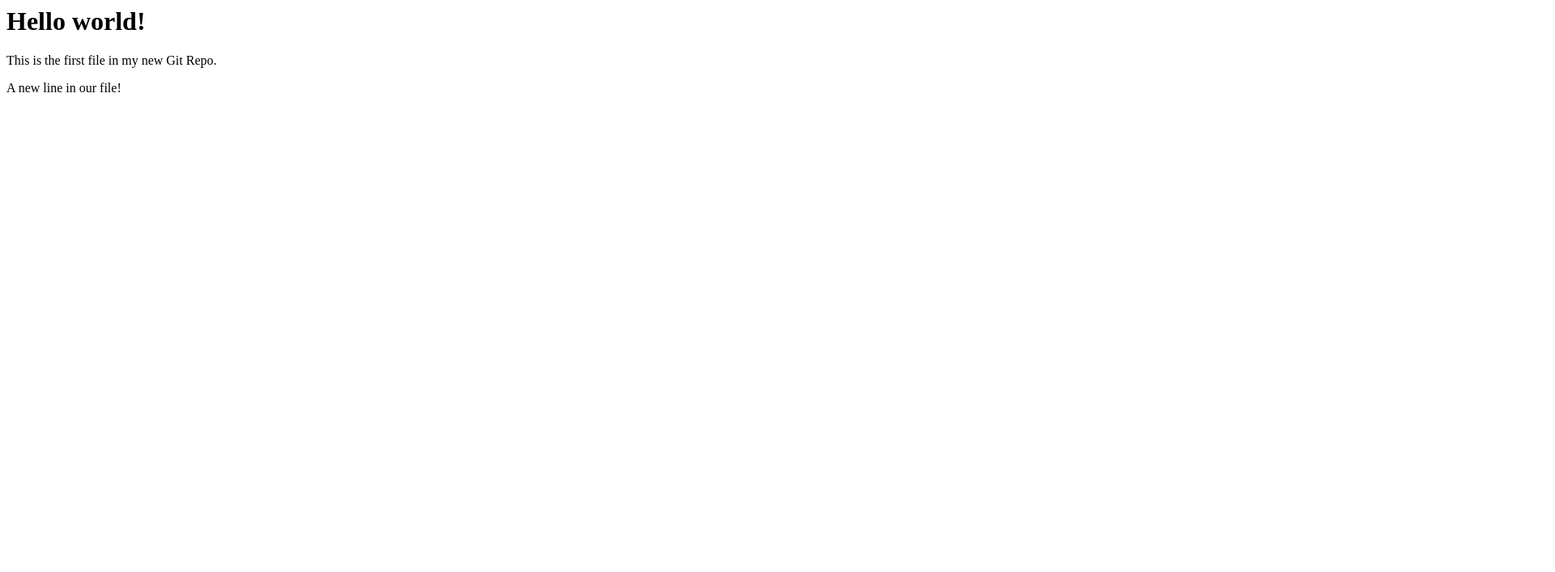
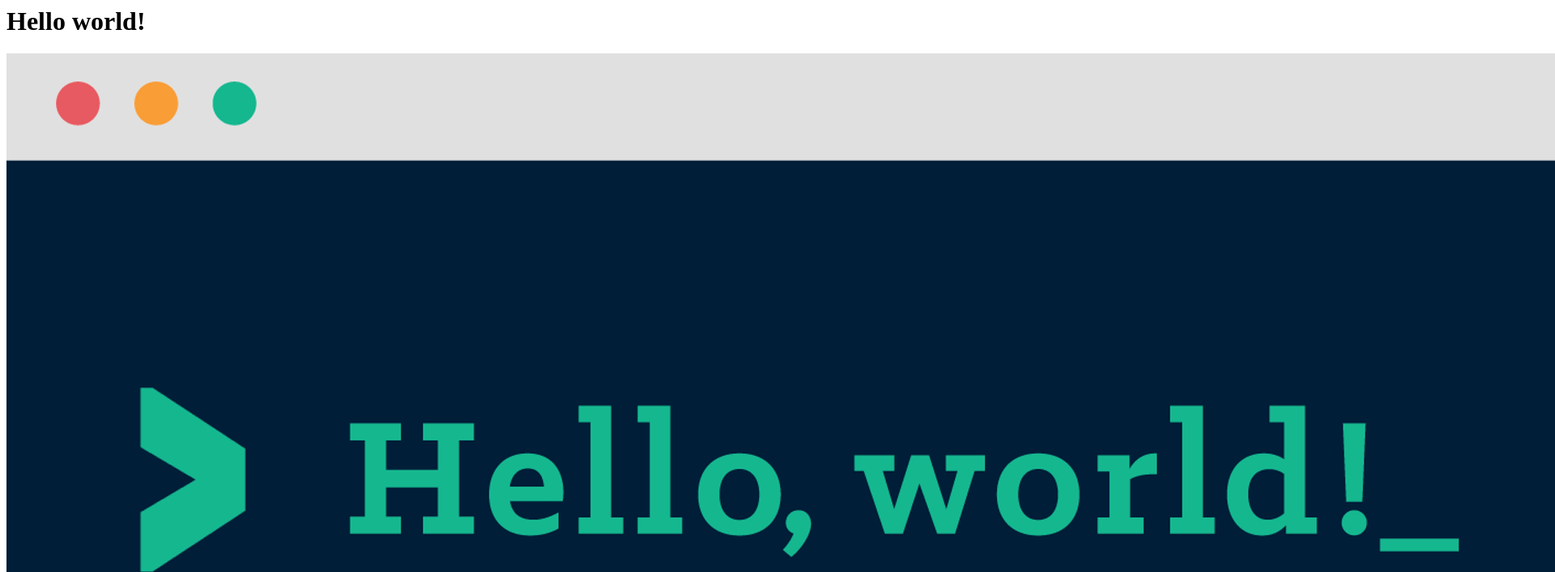
Before and after one commit to GunaT87/hello-worldg, a plain HTML site: page index.html in a window 1280 px wide. Shown: the top 707 px of the page at 81% size, 1920 px wide, since content can reach past the window. Drawn offline with Linux system fonts and the light colour scheme.

Commit message:
added image to hello world

```diff
--- a/index.html
+++ b/index.html
@@ -7,6 +7,8 @@
 <body>
 
 <h1>Hello world!</h1>
+<div><img src="img_hello_world.jpg" alt="Hello World from Space“
+style="width:100%;max-width:960px"></div>
 
 
 <p>This is the first file in my new Git Repo.</p>
```
Also changed, not shown: img_hello_world.jpg (added).
